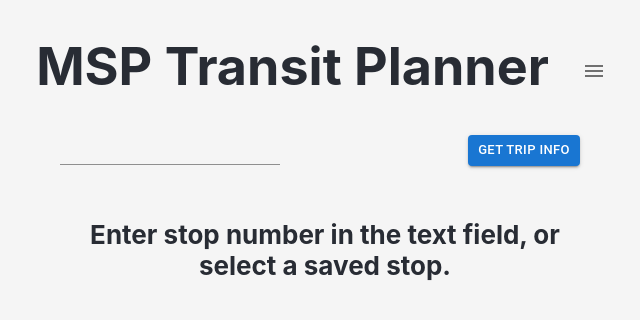
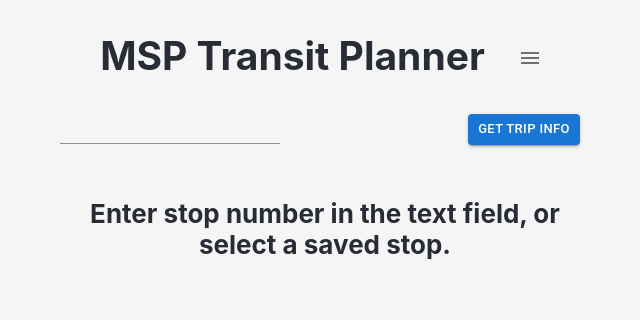
Before and after one commit to cjdufault/msp-next-trip, a React (Create React App) app: page / in a window 1280 px wide. Shown: the top 320 px of the page, without its empty margins (315-955 px from the left). Built offline with nearby package versions, Linux system fonts and the light colour scheme.

Commit message:
resize title

```diff
--- a/src/App.css
+++ b/src/App.css
@@ -38,7 +38,7 @@
 
 .main-menu-div {
   padding-left: 25px;
-  padding-top: 10px;
+  padding-top: 5px;
 }
 
 .trip-lookup-status-message {
--- a/src/App.js
+++ b/src/App.js
@@ -29,7 +29,7 @@ const App = () => {
     <div className={'App'}>
       <header className={'App-header'}>
         <div className={'title-section'}>
-          <h1 className={'main-title'} onClick={returnToDefault}>{'MSP Transit Planner'}</h1>
+          <h2 className={'main-title'} onClick={returnToDefault}>{'MSP Transit Planner'}</h2>
           <MainMenu
             showRouteLookup={handleShowRouteLookup}
           />
```
